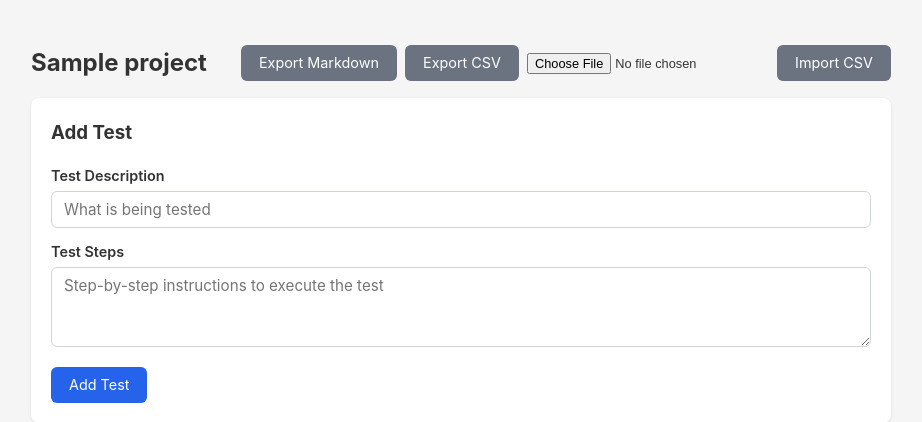
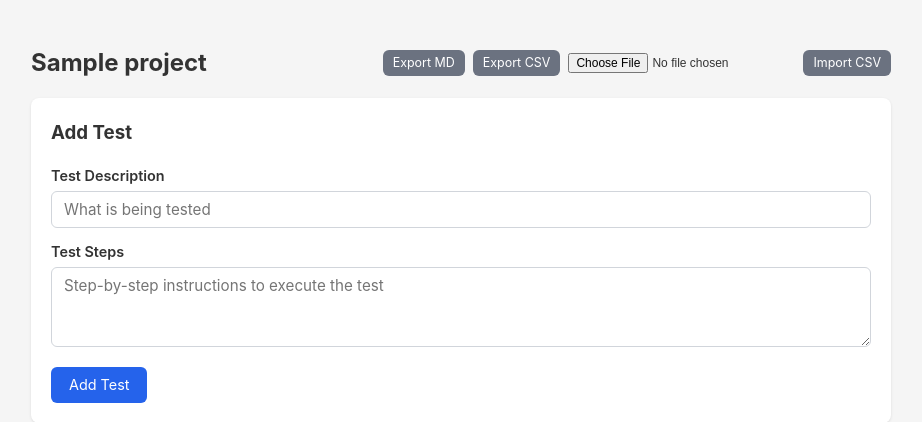
Before and after one commit to sbj-ee/TestMgr, a Flask app: page /projects/1 in a window 1280 px wide. Shown: the part 104-526 px from the top of the page, without its empty margins (179-1101 px from the left). Run offline with Flask 3, Linux system fonts and the light colour scheme; the visitor is signed in with stand-in values (Sample User, id 1); tables that the repository leaves empty hold one stand-in row (values such as "Sample post").

Commit message:
Fix project detail header to give title more room and compact buttons
Co-Authored-By: Claude Opus 4.5 <noreply@anthropic.com>

```diff
--- a/templates/project.html
+++ b/templates/project.html
@@ -1,15 +1,15 @@
 {% extends "base.html" %}
 {% block title %}{{ project['name'] }} - Test Repository{% endblock %}
 {% block content %}
-<div style="display: flex; align-items: center; justify-content: space-between; margin-bottom: 16px;">
-    <h2 style="margin-bottom: 0;">{{ project['name'] }}</h2>
-    <div class="btn-group">
-        <a href="{{ url_for('export_project', project_id=project['id']) }}" class="btn btn-secondary">Export Markdown</a>
-        <a href="{{ url_for('export_project', project_id=project['id'], format='csv') }}" class="btn btn-secondary">Export CSV</a>
+<div style="display: flex; align-items: center; justify-content: space-between; gap: 16px; margin-bottom: 16px;">
+    <h2 style="margin-bottom: 0; flex: 1; min-width: 0; overflow: hidden; text-overflow: ellipsis; white-space: nowrap;">{{ project['name'] }}</h2>
+    <div class="btn-group" style="flex-shrink: 0;">
+        <a href="{{ url_for('export_project', project_id=project['id']) }}" class="btn btn-secondary btn-xs">Export MD</a>
+        <a href="{{ url_for('export_project', project_id=project['id'], format='csv') }}" class="btn btn-secondary btn-xs">Export CSV</a>
         <form method="POST" action="{{ url_for('import_tests', project_id=project['id']) }}" enctype="multipart/form-data"
               class="btn-group">
-            <input type="file" name="file" accept=".csv" required style="font-size: 0.8rem;">
-            <button type="submit" class="btn btn-secondary">Import CSV</button>
+            <input type="file" name="file" accept=".csv" required style="font-size: 0.75rem;">
+            <button type="submit" class="btn btn-secondary btn-xs">Import CSV</button>
         </form>
     </div>
 </div>
```
